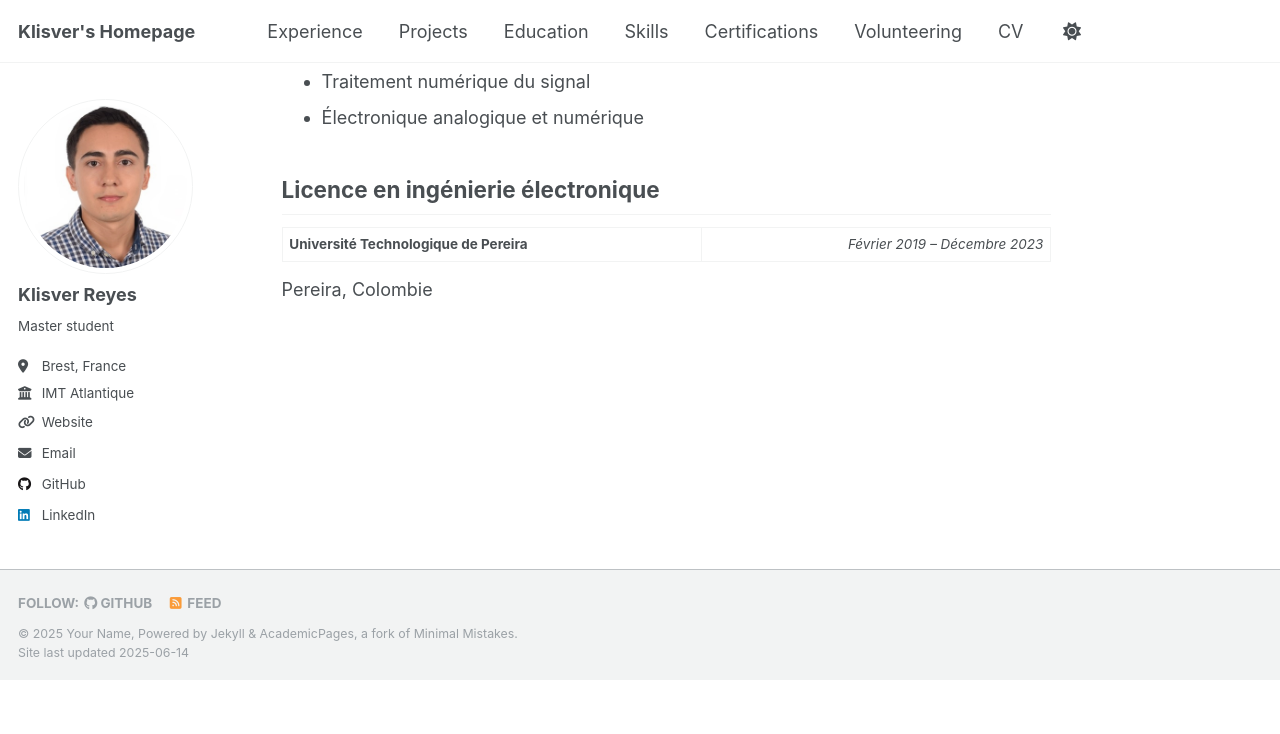
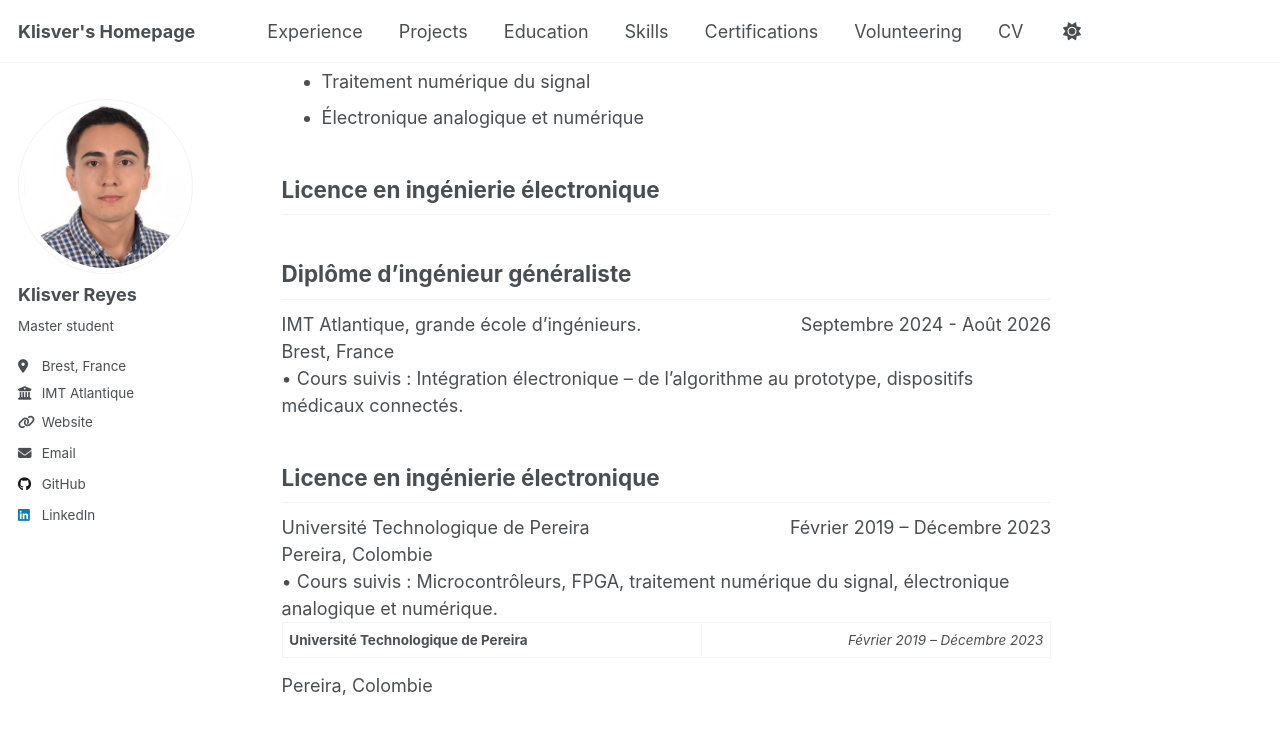
Before and after one commit to Klisver-Reyes/Klisver-Reyes.github.io, a Jekyll site: the page built from _education/education.md, in a window 1280 px wide and 900 px high, scrolled down 763 px. Shown: the top 734 px of the window. Built offline with Jekyll 4.4.1, drawn with Linux system fonts in a browser that asks for light colours; before the commit the page ends 1443 px from its top, so only the background shows below that.

Commit message:
Update education.md

```diff
--- a/_education/education.md
+++ b/_education/education.md
@@ -27,6 +27,25 @@ Pereira, Colombie
 
 ## Licence en ingénierie électronique
 
+
+<div>
+  <h2>Diplôme d’ingénieur généraliste</h2>
+  <div style="display: flex; justify-content: space-between;">
+    <div>IMT Atlantique, grande école d’ingénieurs.</div>
+    <div>Septembre 2024 - Août 2026</div>
+  </div>
+  <div>Brest, France</div>
+  <div>• Cours suivis : Intégration électronique – de l’algorithme au prototype, dispositifs médicaux connectés.</div>
+
+  <h2>Licence en ingénierie électronique</h2>
+  <div style="display: flex; justify-content: space-between;">
+    <div>Université Technologique de Pereira</div>
+    <div>Février 2019 – Décembre 2023</div>
+  </div>
+  <div>Pereira, Colombie</div>
+  <div>• Cours suivis : Microcontrôleurs, FPGA, traitement numérique du signal, électronique analogique et numérique.</div>
+</div>
+
 <table style="width: 100%;"><tr>
 <td><strong>Université Technologique de Pereira</strong></td>
 <td style="text-align: right;"><em>Février 2019 – Décembre 2023</em></td>
```
